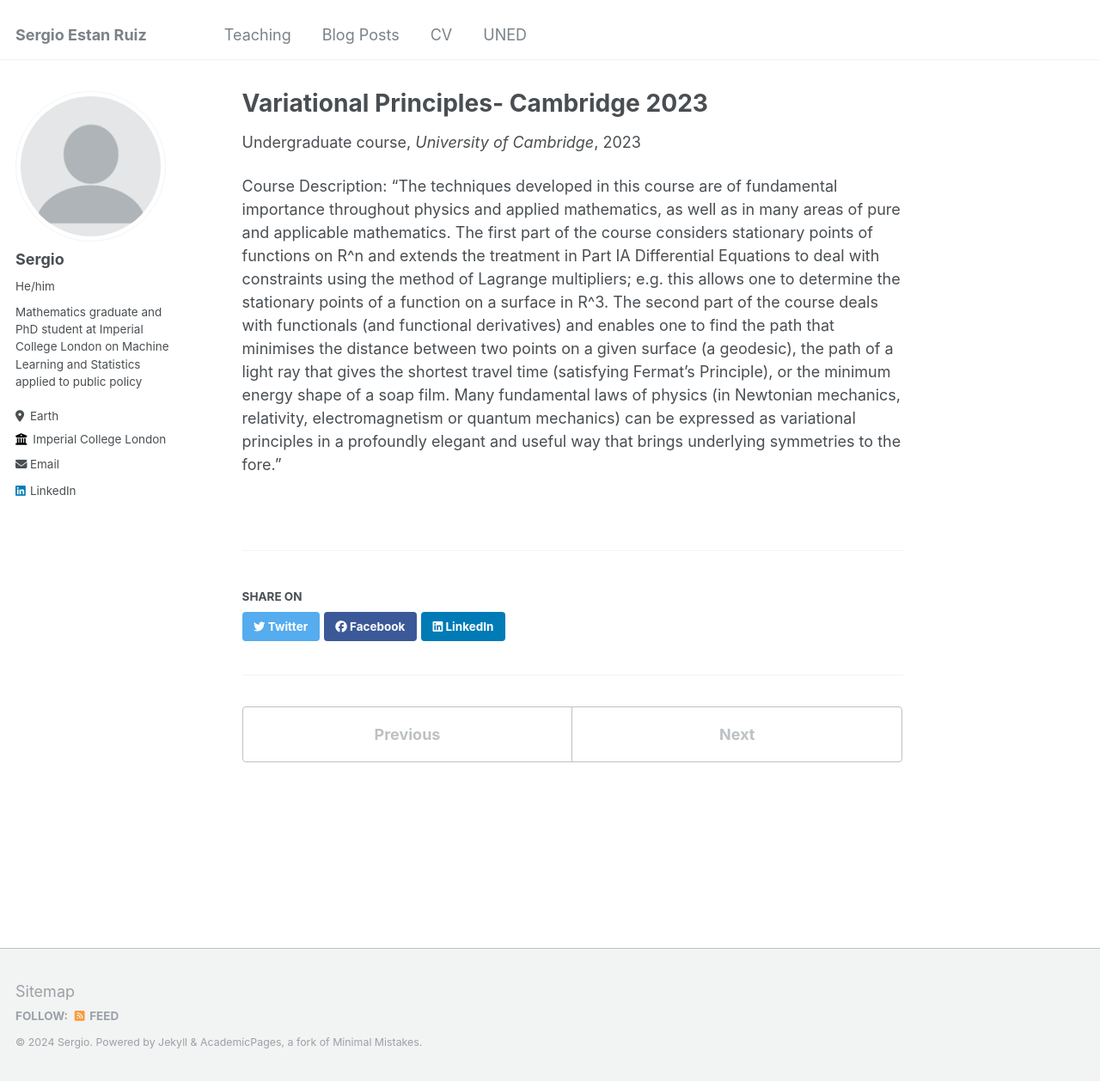
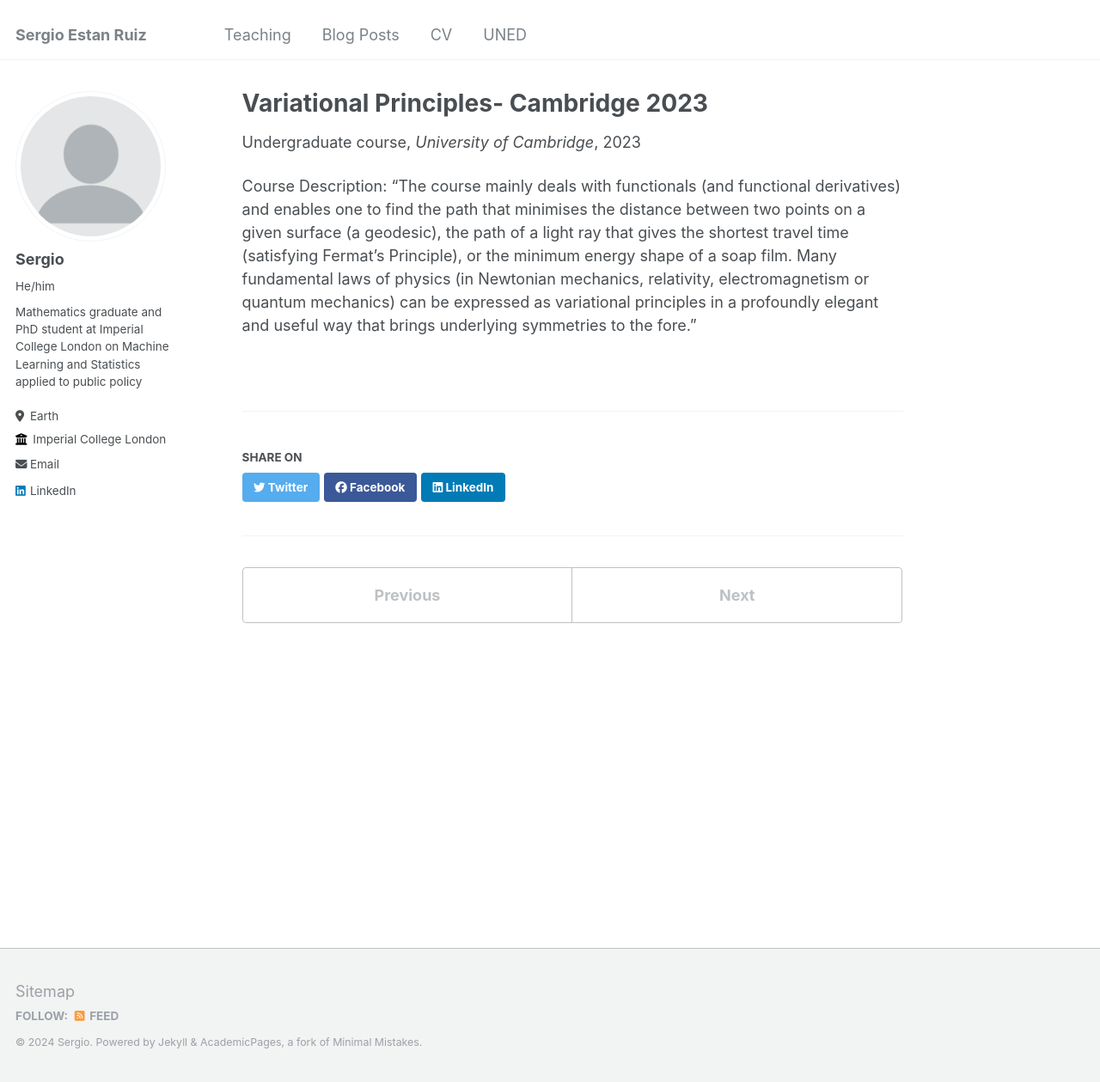
Before and after one commit to SergioEstan/sergioestan.github.io, a Jekyll site: the page built from _teaching/2023VariationalPrinciples.md, in a window 1280 px wide and 1259 px high. Shown: the whole window at 86% size. Built offline with Jekyll 4.4.1, drawn with Linux system fonts in a browser that asks for light colours.

Commit message:
Update 2023VariationalPrinciples.md

```diff
--- a/_teaching/2023VariationalPrinciples.md
+++ b/_teaching/2023VariationalPrinciples.md
@@ -9,15 +9,9 @@ location: "Cambridge, UK"
 ---
 
 Course Description:
-"The techniques developed in this course are of fundamental importance throughout physics and applied
-mathematics, as well as in many areas of pure and applicable mathematics.
-The first part of the course considers stationary points of functions on R^n and extends the treatment
-in Part IA Differential Equations to deal with constraints using the method of Lagrange multipliers;
-e.g. this allows one to determine the stationary points of a function on a surface in R^3.
-The second part of the course deals with functionals (and functional derivatives) and enables one to find
+"The course mainly deals with functionals (and functional derivatives) and enables one to find
 the path that minimises the distance between two points on a given surface (a geodesic), the path of
 a light ray that gives the shortest travel time (satisfying Fermat’s Principle), or the minimum energy
-shape of a soap film.
-Many fundamental laws of physics (in Newtonian mechanics, relativity, electromagnetism or quantum
+shape of a soap film. Many fundamental laws of physics (in Newtonian mechanics, relativity, electromagnetism or quantum
 mechanics) can be expressed as variational principles in a profoundly elegant and useful way that brings
 underlying symmetries to the fore."
```
